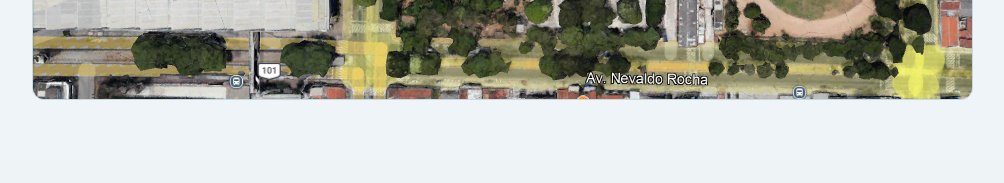
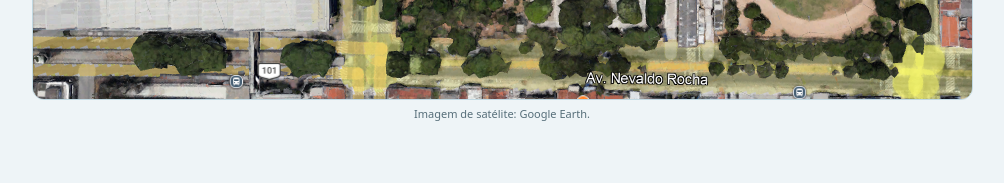
Before and after one commit to Cecilia-eng-05/sistema-ifrn-agua-bebedouros, a Django app: page / in a window 1280 px wide. Shown: the part 911-1094 px from the top of the page, without its empty margins (138-1142 px from the left). Before the commit the page ends 1011 px from the top, so only its background shows below. Run offline with Django 5.2, Linux system fonts and the light colour scheme; data that the repository does not hold is empty.

Commit message:
docs: crédito ao Google Earth abaixo da imagem do mapa
A imagem de satélite usada foi cortada sem o rodapé de crédito que o
Google Earth normalmente mostra (DESENHO-PARTE-VISUAL.md §4.3 pede para
não cortar). Como texto pequeno abaixo da imagem, não deu para
reconstruir a linha exata de crédito do Google (varia o fornecedor da
imagem, tipo Maxar/Airbus, e não temos certeza de qual foi usado aqui) —
por enquanto credita só "Google Earth" como fonte, até a imagem
institucional do campus substituir esta.

Co-Authored-By: Claude Sonnet 5 <noreply@anthropic.com>

```diff
--- a/bebedouros/templates/bebedouros/base.html
+++ b/bebedouros/templates/bebedouros/base.html
@@ -237,6 +237,9 @@
       display: block; max-width: 100%; height: auto;
       border-radius: 12px; border: 1px solid var(--borda);
     }
+    .mapa-credito {
+      text-align: center; color: var(--tinta-suave); font-size: 11px; margin: 6px 0 0;
+    }
     .mapa-ponto {
       position: absolute; transform: translate(-50%, -50%);
       display: flex; flex-direction: column; align-items: center; gap: 2px;
--- a/bebedouros/templates/bebedouros/mapa.html
+++ b/bebedouros/templates/bebedouros/mapa.html
@@ -32,4 +32,5 @@
       {% endfor %}
     {% endlocalize %}
   </div>
+  <p class="mapa-credito">Imagem de satélite: Google Earth.</p>
 {% endblock %}
```
